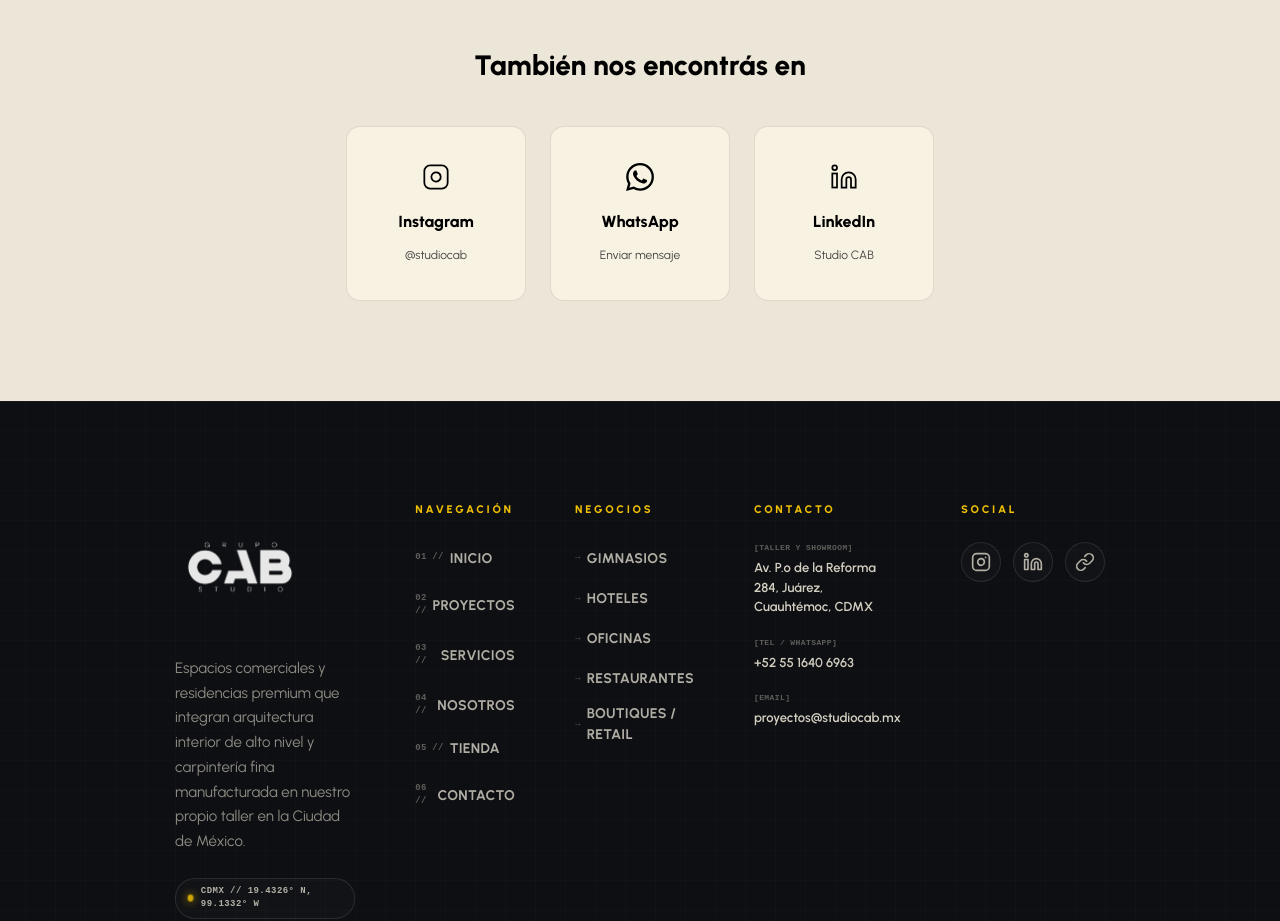
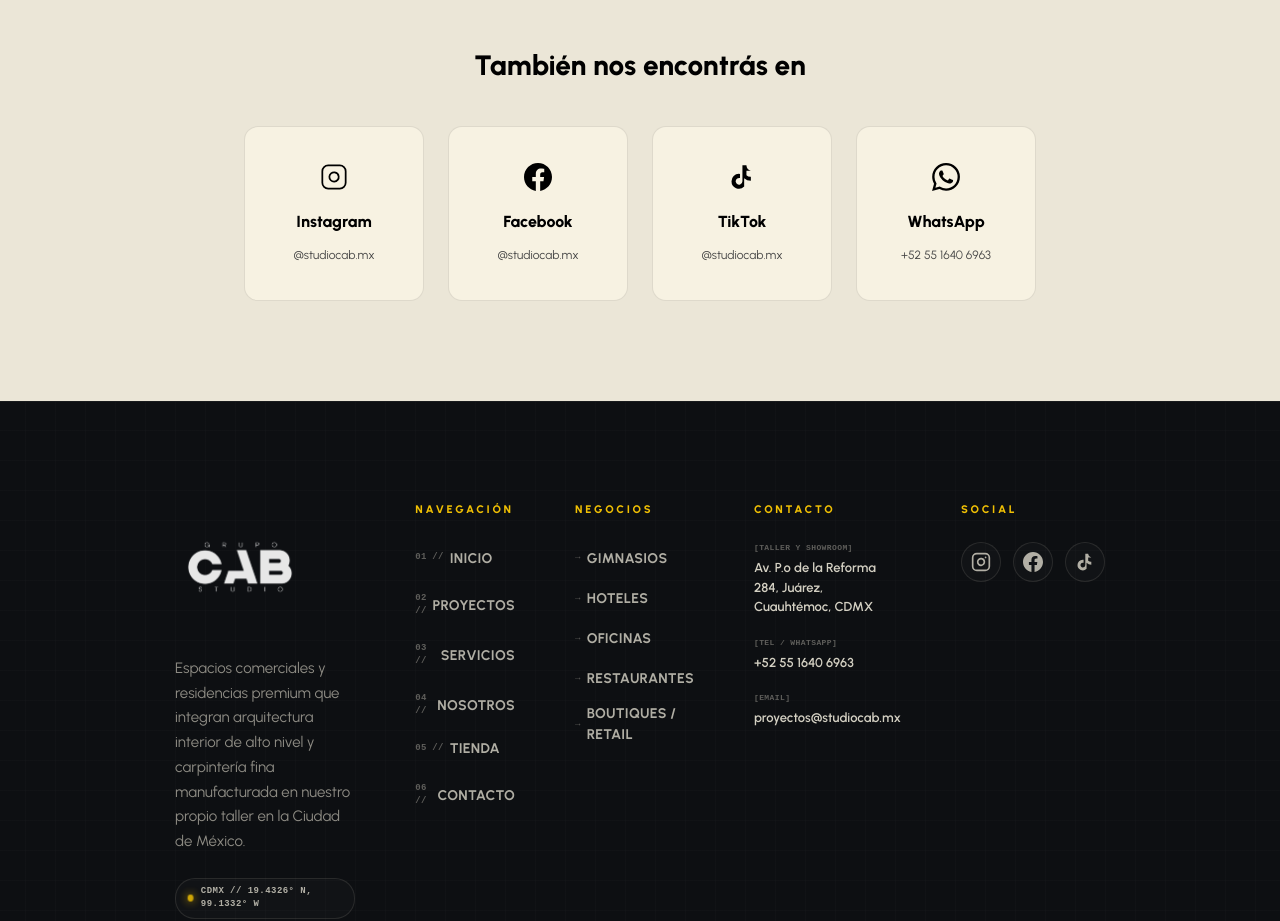
Before and after one commit to LucaFront-End/studio-cab-2, a React (Vite) app: page /contacto in a window 1280 px wide. Shown: the part 3180-4101 px from the top of the page. Built offline with nearby package versions, Linux system fonts and the light colour scheme; a web font is replaced by a local one.

Commit message:
fix: update social media links with Instagram (@studiocab.mx), Facebook (@studiocab.mx), and TikTok (@studiocab.mx)

```diff
--- a/src/components/Footer.jsx
+++ b/src/components/Footer.jsx
@@ -73,24 +73,21 @@ export default function Footer() {
           <div className="footer-links-col">
             <h4 className="footer-col-title">Social</h4>
             <div className="footer-social-wrapper">
-              <a href="https://instagram.com" target="_blank" rel="noopener noreferrer" className="footer-social-btn" aria-label="Instagram">
+              <a href="https://www.instagram.com/studiocab.mx" target="_blank" rel="noopener noreferrer" className="footer-social-btn" aria-label="Instagram">
                 <svg viewBox="0 0 24 24" width="20" height="20" stroke="currentColor" strokeWidth="2" fill="none" strokeLinecap="round" strokeLinejoin="round">
                   <rect x="2" y="2" width="20" height="20" rx="5" ry="5" />
                   <path d="M16 11.37A4 4 0 1 1 12.63 8 4 4 0 0 1 16 11.37z" />
                   <line x1="17.5" y1="6.5" x2="17.51" y2="6.5" />
                 </svg>
               </a>
-              <a href="https://linkedin.com" target="_blank" rel="noopener noreferrer" className="footer-social-btn" aria-label="LinkedIn">
-                <svg viewBox="0 0 24 24" width="20" height="20" stroke="currentColor" strokeWidth="2" fill="none" strokeLinecap="round" strokeLinejoin="round">
-                  <path d="M16 8a6 6 0 0 1 6 6v7h-4v-7a2 2 0 0 0-2-2 2 2 0 0 0-2 2v7h-4v-7a6 6 0 0 1 6-6z" />
-                  <rect x="2" y="9" width="4" height="12" />
-                  <circle cx="4" cy="4" r="2" />
+              <a href="https://www.facebook.com/studiocab.mx/" target="_blank" rel="noopener noreferrer" className="footer-social-btn" aria-label="Facebook">
+                <svg viewBox="0 0 24 24" width="20" height="20" fill="currentColor">
+                  <path d="M24 12.073c0-6.627-5.373-12-12-12s-12 5.373-12 12c0 5.99 4.388 10.954 10.125 11.854v-8.385H7.078v-3.47h3.047V9.43c0-3.007 1.792-4.669 4.533-4.669 1.312 0 2.686.235 2.686.235v2.953H15.83c-1.491 0-1.956.925-1.956 1.874v2.25h3.328l-.532 3.47h-2.796v8.385C19.612 23.027 24 18.062 24 12.073z"/>
                 </svg>
               </a>
-              <a href="https://pinterest.com" target="_blank" rel="noopener noreferrer" className="footer-social-btn" aria-label="Pinterest">
-                <svg viewBox="0 0 24 24" width="20" height="20" stroke="currentColor" strokeWidth="2" fill="none" strokeLinecap="round" strokeLinejoin="round">
-                  <path d="M10 13a5 5 0 0 0 7.54.54l3-3a5 5 0 0 0-7.07-7.07l-1.72 1.71" />
-                  <path d="M14 11a5 5 0 0 0-7.54-.54l-3 3a5 5 0 0 0 7.07 7.07l1.71-1.71" />
+              <a href="https://www.tiktok.com/@studiocab.mx" target="_blank" rel="noopener noreferrer" className="footer-social-btn" aria-label="TikTok">
+                <svg viewBox="0 0 24 24" width="20" height="20" fill="currentColor">
+                  <path d="M19.59 6.69a4.83 4.83 0 0 1-3.77-4.25V2h-3.45v13.67a2.89 2.89 0 0 1-5.2 1.74 2.89 2.89 0 0 1 2.31-4.64c.29 0 .56.04.82.12V9.4a6.33 6.33 0 0 0-1-.08A6.34 6.34 0 0 0 3 15.66a6.34 6.34 0 0 0 10.86 4.48V13a8.3 8.3 0 0 0 5.73 2.26V11.8a4.83 4.83 0 0 1-3.77-1.34h-.01V6.69z"/>
                 </svg>
               </a>
             </div>
--- a/src/pages/ContactPage.jsx
+++ b/src/pages/ContactPage.jsx
@@ -517,26 +517,33 @@ export default function ContactPage() {
         <div className={`container-default cp-social-inner ${socialVis ? 'in-view' : ''}`}>
           <h2 className="cp-social-title">También nos encontrás en</h2>
           <div className="cp-social-grid">
-            <a href="https://instagram.com" target="_blank" rel="noopener noreferrer" className="cp-social-card">
+            <a href="https://www.instagram.com/studiocab.mx" target="_blank" rel="noopener noreferrer" className="cp-social-card">
               <span className="cp-social-icon">
                 <svg viewBox="0 0 24 24" width="28" height="28" stroke="currentColor" strokeWidth="1.5" fill="none"><rect x="2" y="2" width="20" height="20" rx="5" ry="5"/><path d="M16 11.37A4 4 0 1 1 12.63 8 4 4 0 0 1 16 11.37z"/><line x1="17.5" y1="6.5" x2="17.51" y2="6.5"/></svg>
               </span>
               <span className="cp-social-name">Instagram</span>
-              <span className="cp-social-handle">@studiocab</span>
+              <span className="cp-social-handle">@studiocab.mx</span>
+            </a>
+            <a href="https://www.facebook.com/studiocab.mx/" target="_blank" rel="noopener noreferrer" className="cp-social-card">
+              <span className="cp-social-icon">
+                <svg viewBox="0 0 24 24" width="28" height="28" fill="currentColor"><path d="M24 12.073c0-6.627-5.373-12-12-12s-12 5.373-12 12c0 5.99 4.388 10.954 10.125 11.854v-8.385H7.078v-3.47h3.047V9.43c0-3.007 1.792-4.669 4.533-4.669 1.312 0 2.686.235 2.686.235v2.953H15.83c-1.491 0-1.956.925-1.956 1.874v2.25h3.328l-.532 3.47h-2.796v8.385C19.612 23.027 24 18.062 24 12.073z"/></svg>
+              </span>
+              <span className="cp-social-name">Facebook</span>
+              <span className="cp-social-handle">@studiocab.mx</span>
+            </a>
+            <a href="https://www.tiktok.com/@studiocab.mx" target="_blank" rel="noopener noreferrer" className="cp-social-card">
+              <span className="cp-social-icon">
+                <svg viewBox="0 0 24 24" width="28" height="28" fill="currentColor"><path d="M19.59 6.69a4.83 4.83 0 0 1-3.77-4.25V2h-3.45v13.67a2.89 2.89 0 0 1-5.2 1.74 2.89 2.89 0 0 1 2.31-4.64c.29 0 .56.04.82.12V9.4a6.33 6.33 0 0 0-1-.08A6.34 6.34 0 0 0 3 15.66a6.34 6.34 0 0 0 10.86 4.48V13a8.3 8.3 0 0 0 5.73 2.26V11.8a4.83 4.83 0 0 1-3.77-1.34h-.01V6.69z"/></svg>
+              </span>
+              <span className="cp-social-name">TikTok</span>
+              <span className="cp-social-handle">@studiocab.mx</span>
             </a>
             <a href="https://wa.me/525516406963" target="_blank" rel="noopener noreferrer" className="cp-social-card cp-whatsapp">
               <span className="cp-social-icon">
                 <svg viewBox="0 0 24 24" width="28" height="28" fill="currentColor"><path d="M17.472 14.382c-.297-.149-1.758-.867-2.03-.967-.273-.099-.471-.148-.67.15-.197.297-.767.966-.94 1.164-.173.199-.347.223-.644.075-.297-.15-1.255-.463-2.39-1.475-.883-.788-1.48-1.761-1.653-2.059-.173-.297-.018-.458.13-.606.134-.133.298-.347.446-.52.149-.174.198-.298.298-.497.099-.198.05-.371-.025-.52-.075-.149-.669-1.612-.916-2.207-.242-.579-.487-.5-.669-.51-.173-.008-.371-.01-.57-.01-.198 0-.52.074-.792.372-.272.297-1.04 1.016-1.04 2.479 0 1.462 1.065 2.875 1.213 3.074.149.198 2.096 3.2 5.077 4.487.709.306 1.262.489 1.694.625.712.227 1.36.195 1.871.118.571-.085 1.758-.719 2.006-1.413.248-.694.248-1.289.173-1.413-.074-.124-.272-.198-.57-.347m-5.421 7.403h-.004a9.87 9.87 0 01-5.031-1.378l-.361-.214-3.741.982.998-3.648-.235-.374a9.86 9.86 0 01-1.51-5.26c.001-5.45 4.436-9.884 9.888-9.884 2.64 0 5.122 1.03 6.988 2.898a9.825 9.825 0 012.893 6.994c-.003 5.45-4.437 9.884-9.885 9.884m8.413-18.297A11.815 11.815 0 0012.05 0C5.495 0 .16 5.335.157 11.892c0 2.096.547 4.142 1.588 5.945L.057 24l6.305-1.654a11.882 11.882 0 005.683 1.448h.005c6.554 0 11.89-5.335 11.893-11.893a11.821 11.821 0 00-3.48-8.413z"/></svg>
               </span>
               <span className="cp-social-name">WhatsApp</span>
-              <span className="cp-social-handle">Enviar mensaje</span>
-            </a>
-            <a href="https://linkedin.com" target="_blank" rel="noopener noreferrer" className="cp-social-card">
-              <span className="cp-social-icon">
-                <svg viewBox="0 0 24 24" width="28" height="28" stroke="currentColor" strokeWidth="1.5" fill="none"><path d="M16 8a6 6 0 0 1 6 6v7h-4v-7a2 2 0 0 0-4 0v7h-4v-7a6 6 0 0 1 6-6z"/><rect x="2" y="9" width="4" height="12"/><circle cx="4" cy="4" r="2"/></svg>
-              </span>
-              <span className="cp-social-name">LinkedIn</span>
-              <span className="cp-social-handle">Studio CAB</span>
+              <span className="cp-social-handle">+52 55 1640 6963</span>
             </a>
           </div>
         </div>
```
